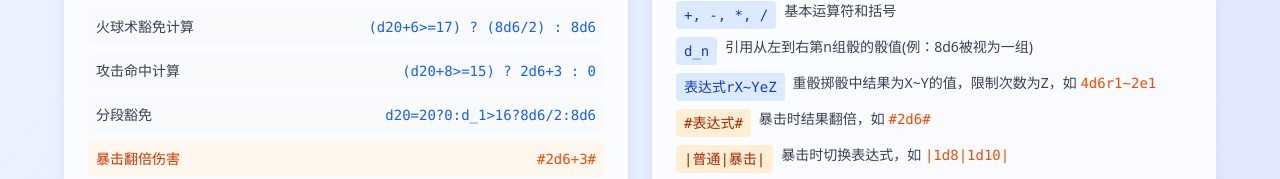
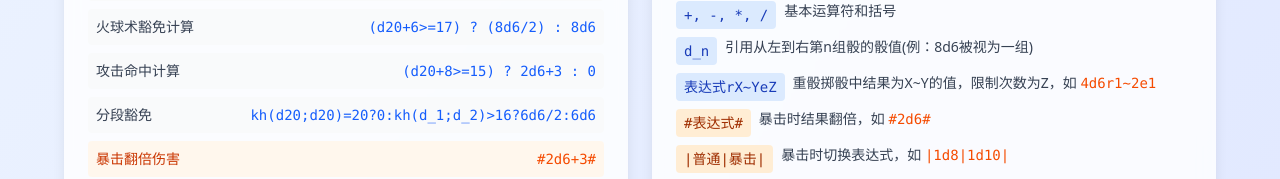
Before and after one commit to IceMoeMoe/trpg-dice-calculator, a React (Vite) app: page / in a window 1280 px wide. Shown: the part 985-1164 px from the top of the page. Built offline with nearby package versions, Linux system fonts and the light colour scheme.

Commit message:
Update App.jsx

```diff
--- a/src/App.jsx
+++ b/src/App.jsx
@@ -114,7 +114,7 @@ function App() {
                 </div>
                 <div className="flex justify-between items-center p-2 bg-gray-50 rounded text-sm">
                   <span className="font-medium text-gray-700">分段豁免</span>
-                  <code className="text-blue-600 font-mono">d20=20?0:d_1&gt;16?8d6/2:8d6</code>
+                  <code className="text-blue-600 font-mono">kh(d20;d20)=20?0:kh(d_1;d_2)&gt;16?6d6/2:6d6</code>
                 </div>
                 <div className="flex justify-between items-center p-2 bg-orange-50 rounded text-sm">
                   <span className="font-medium text-orange-700">暴击翻倍伤害</span>
```
